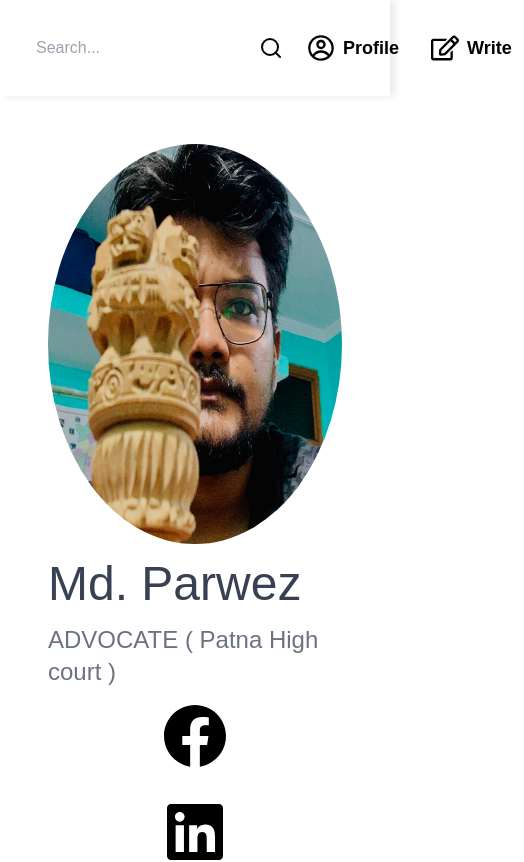
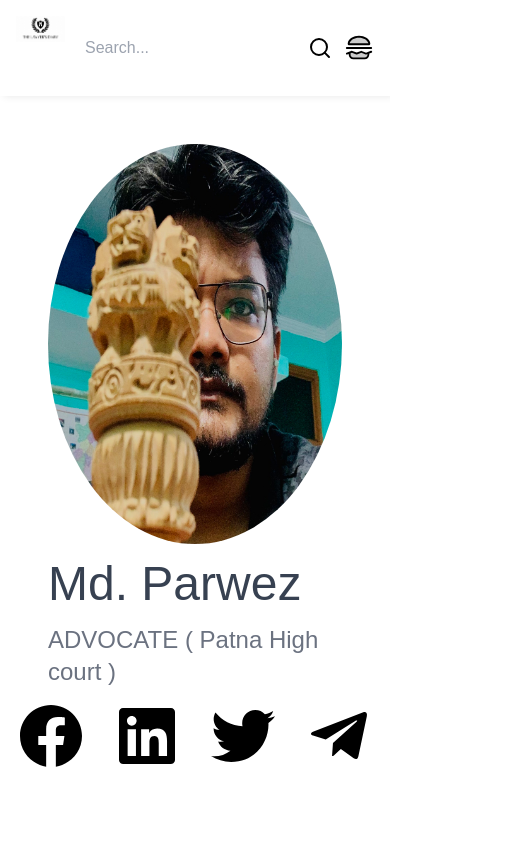
Before and after one commit to 7flash-pi/blog-fe, a Next.js app: page /profile in a window 390 px wide. Shown: the top 862 px of the page, 524 px wide, since content can reach past the window. Built offline with nearby package versions, Linux system fonts and the light colour scheme.

Commit message:
imporoved css

```diff
--- a/components/AppWrapper.tsx
+++ b/components/AppWrapper.tsx
@@ -6,6 +6,8 @@ import Image from "next/image";
 import logo from "../photos/logo.jpg";
 import { useRouter } from "next/router";
 import { FaRegEdit } from "react-icons/fa";
+import { PiHamburgerDuotone } from "react-icons/pi";
+import { IoMdClose } from "react-icons/io";
 
 type Props = {
   navbarEnable?: boolean;
@@ -20,7 +22,8 @@ const AppWrapper = ({
   children,
   isSearchEnabled,
 }: Props) => {
-  const [openInput, setopenInput] = useState(false);
+  const [openMenu, setopenMenu] = useState(false);
+
   const router = useRouter();
   return (
     <>
@@ -46,22 +49,38 @@ const AppWrapper = ({
                       className="p-2 focus:!outline-none focus:border focus:border-black focus:rounded-lg"
                     />
 
-                    <FiSearch
-                      size={24}
-                      className="cursor-pointer"
-                      onClick={() => {
-                        setopenInput(true);
-                      }}
-                      onMouseEnter={() => {
-                        setopenInput(!openInput);
-                      }}
-                    />
+                    <FiSearch size={24} className="cursor-pointer" />
                   </>
                 )}
               </div>
 
-              <div className="flex gap-2">
+              <div className="hidden lg:block lg:flex lg:gap-2">
                 <Navbar items={NavbarItems} />
+              </div>
+              <div className="block flex items-center justify-center lg:hidden">
+                <PiHamburgerDuotone
+                  size={30}
+                  onClick={() => {
+                    setopenMenu(true);
+                  }}
+                />
+              </div>
+              <div
+                className={`fixed top-0 left-0 w-full h-full bg-white text-black p-4 transition-transform transform ${
+                  openMenu ? "translate-y-0" : "-translate-y-full"
+                } lg:hidden`}
+              >
+                {/* Navbar Items */}
+                <div className="flex flex-col ">
+                <IoMdClose
+                  size={24}
+                  onClick={() => {
+                    setopenMenu(false);
+                  }}
+                />
+                <Navbar items={NavbarItems} />
+
+                </div>
               </div>
             </div>
           </>
--- a/components/SocialLinks.tsx
+++ b/components/SocialLinks.tsx
@@ -8,7 +8,7 @@ import {
 
 const SocialLinks = () => {
   return (
-    <div className="flex gap-8 flex-col">
+    <div className="flex gap-8 lg:flex-col sm:flex-row">
       {socialLinks.map((link) => (
         <div
           key={link.title}
--- a/pages/index.tsx
+++ b/pages/index.tsx
@@ -3,7 +3,7 @@ import AppWrapper from "@/components/AppWrapper";
 
 export default function Home() {
   return (
-    <div className=" w-full"
+    <div className=""
     >
       <AppWrapper navbarEnable={true} padding={true} isSearchEnabled={true}>
         <section className="p-12">
```
